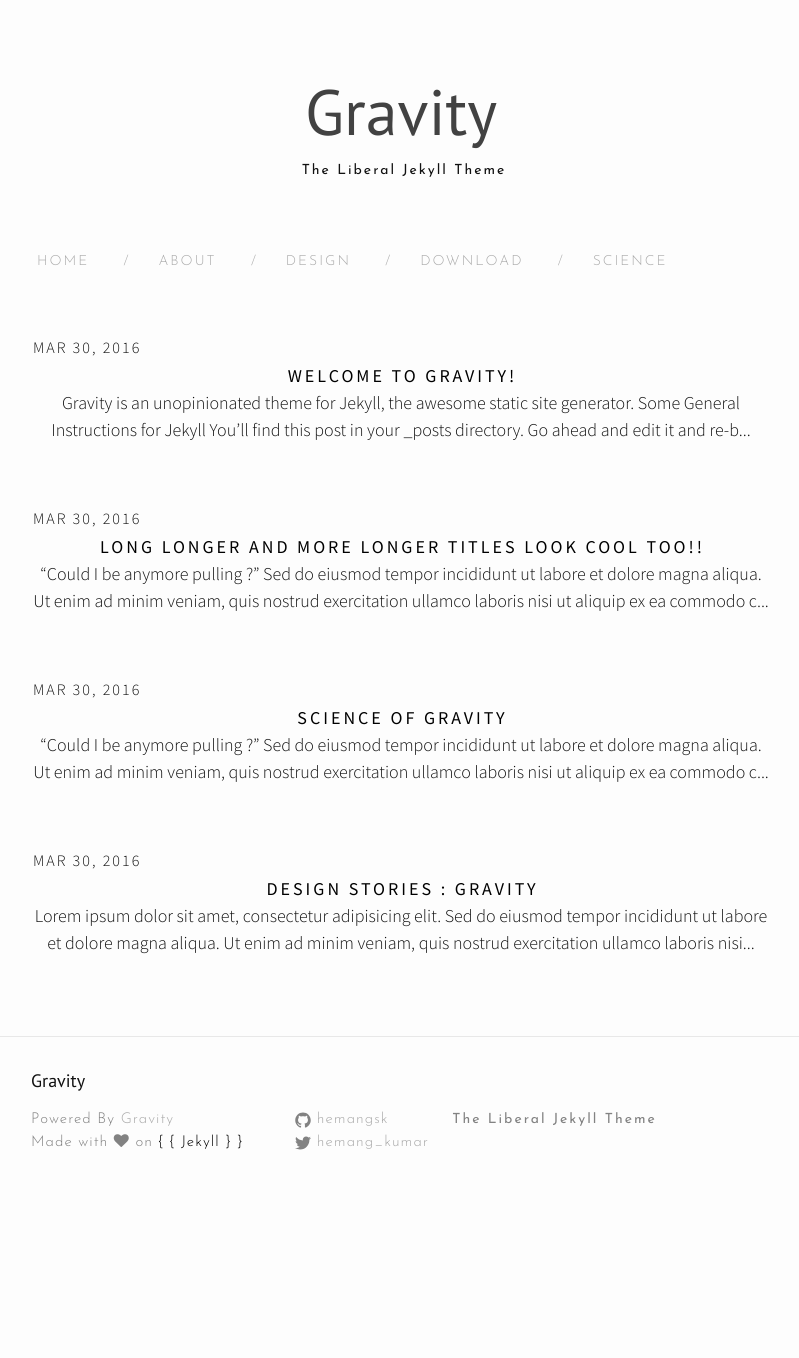
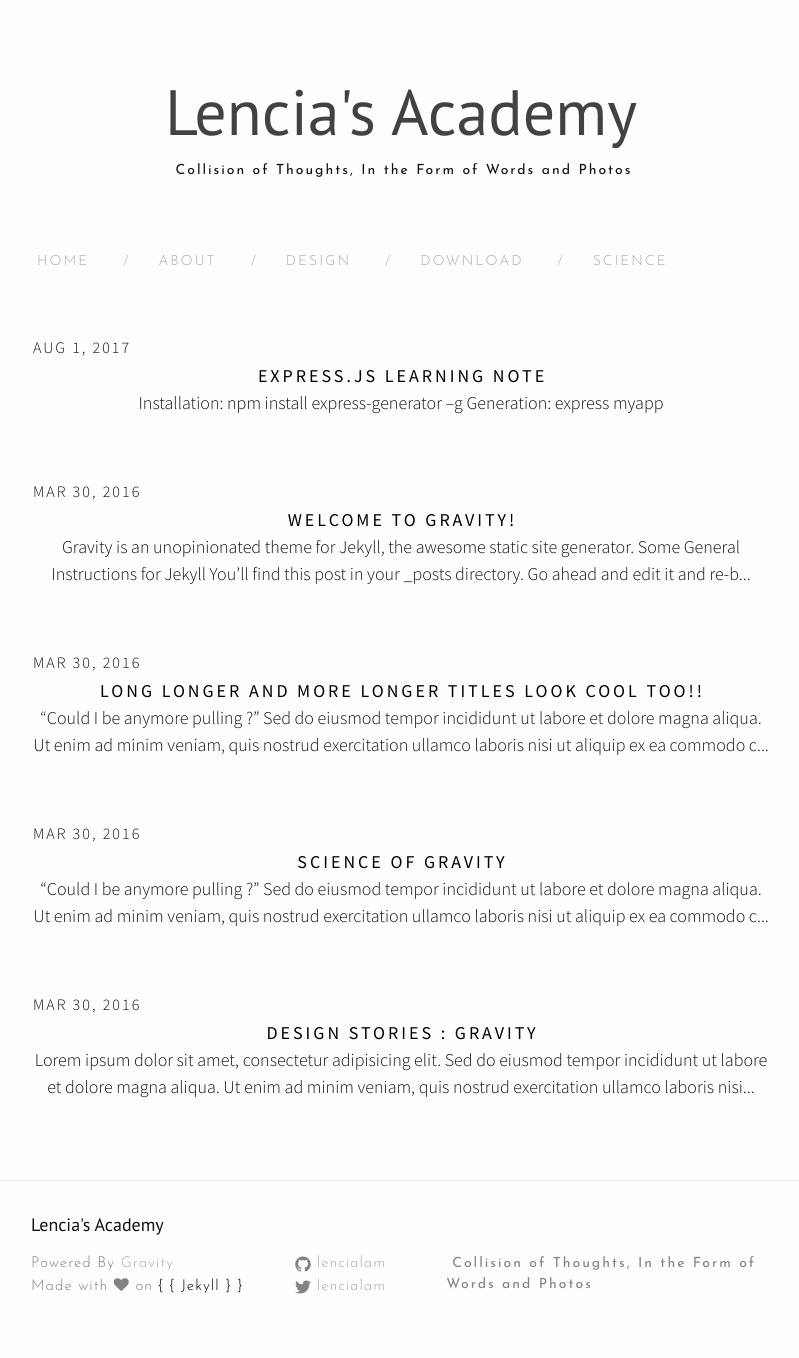
Before and after one commit to lencialam/lencialam.github.io, a Jekyll site: the page built from index.html, in a window 1280 px wide. Shown: the whole page, without its empty margins (239-1038 px from the left). Built offline with Jekyll 4.4.1, drawn with Linux system fonts in a browser that asks for light colours; nearby versions of some CDN libraries; the list of posts is cut into pages by our own code; before the commit the page ends 1214 px from its top, so only the background shows below that.

Commit message:
config & first post

```diff
--- a/_config.yml
+++ b/_config.yml
@@ -6,13 +6,13 @@
 # 'jekyll serve'. If you change this file, please restart the server process.
 
 # Site settings
-title: Gravity
-email: hemangsk@gmail.com
-description: The Liberal Jekyll Theme
+title: Lencia's Academy
+email: lencialam@gmail.com
+description: Collision of Thoughts, In the Form of Words and Photos
 baseurl: "" # the subpath of your site, e.g. /blog
-url: "http://yourdomain.com" # the base hostname & protocol for your site
-twitter_username: hemang_kumar
-github_username:  hemangsk
+url: "" # the base hostname & protocol for your site
+twitter_username: lencialam
+github_username:  lencialam
 paginate: 5
 
 gems: [jekyll-paginate, kramdown]
--- /dev/null
+++ b/_posts/2017-08-01-express-note.markdown
@@ -0,0 +1,11 @@
+---
+layout: post
+title:  "Express.js Learning Note"
+date:   2017-08-01 10:50:00 +0800
+categories: webapp development note
+---
+### Installation:
+> npm install express-generator –g
+
+### Generation:
+> express myapp
```
